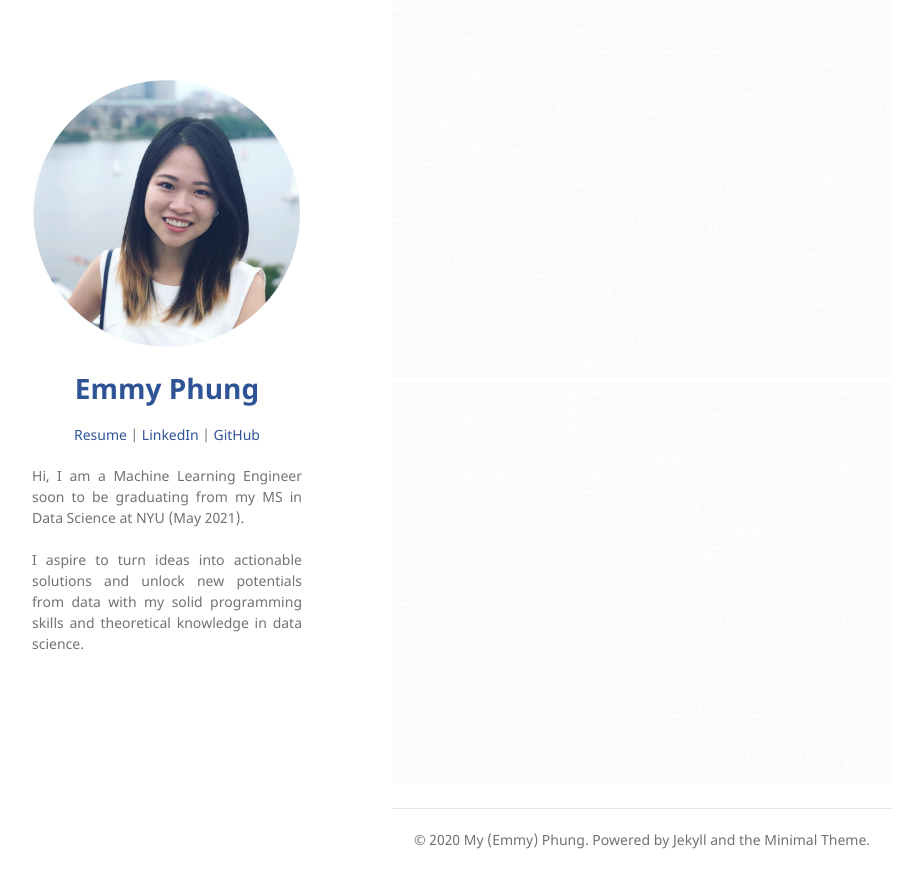
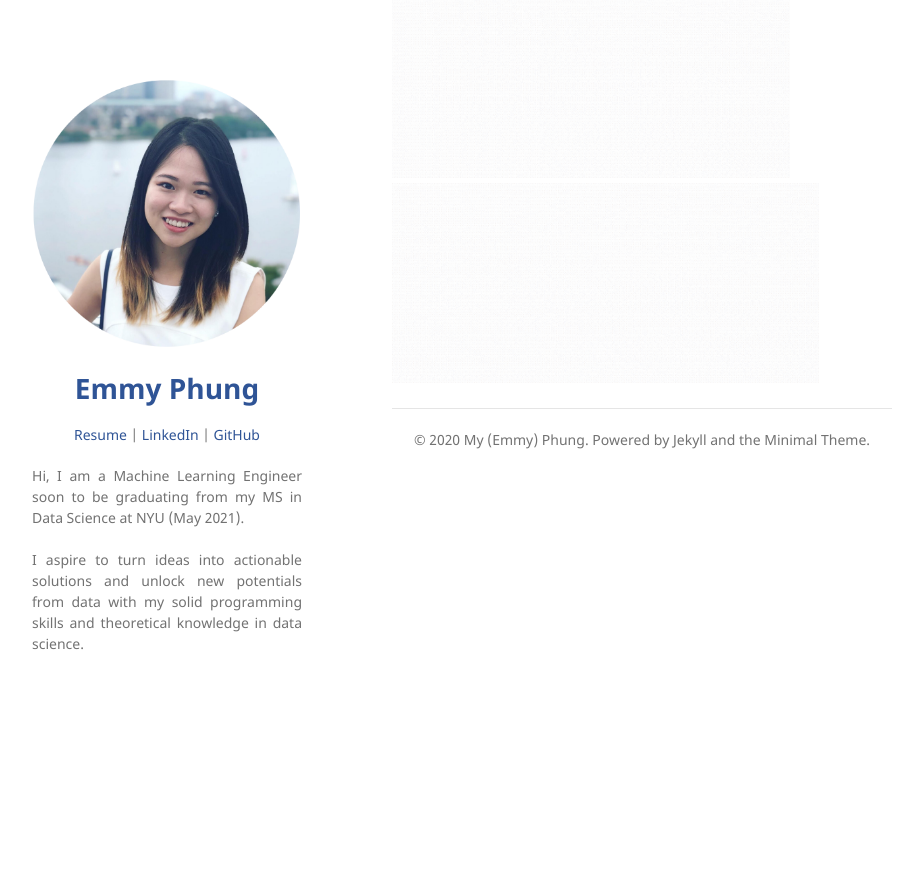
Before and after one commit to Emmyphung/emmyphung.github.io, a Jekyll site: the page built from index.md, in a window 1280 px wide and 900 px high, scrolled down 825 px. Shown: the top 888 px of the window, without its empty margins (178-1101 px from the left). Built offline with Jekyll 4.4.1, drawn with Linux system fonts in a browser that asks for light colours; our own code applies the rules of GitHub Pages for plain Markdown files.

Commit message:
Update index.md

```diff
--- a/index.md
+++ b/index.md
@@ -7,8 +7,8 @@ I love working in teams, tackling new data challenges as well as seeking origina
 Graduating soon, I aspire to turn ideas into actionable solutions and unlock new potentials from data with my solid programming skills and theoretical knowledge in data science.
 
 
-[<img src="images/portfolio2.gif" height="400" />](sections/portfolio.md)
-[<img src="images/leadership2.gif" height="400" />](sections/dsinbrief.md)
+[<img src="images/portfolio2.gif" height="200" />](sections/portfolio.md)
+[<img src="images/leadership2.gif" height="200" />](sections/dsinbrief.md)
 
 
 ---
```
